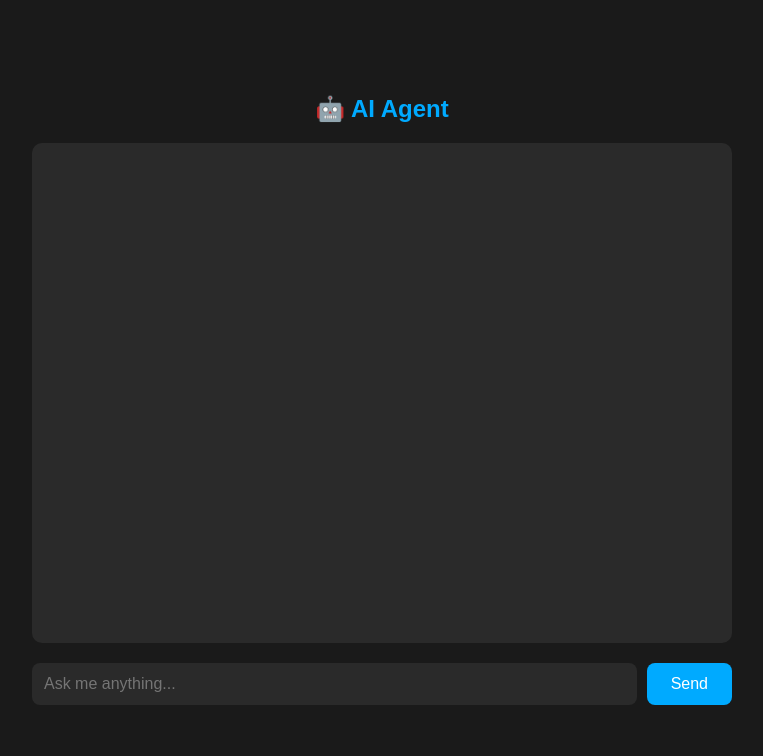
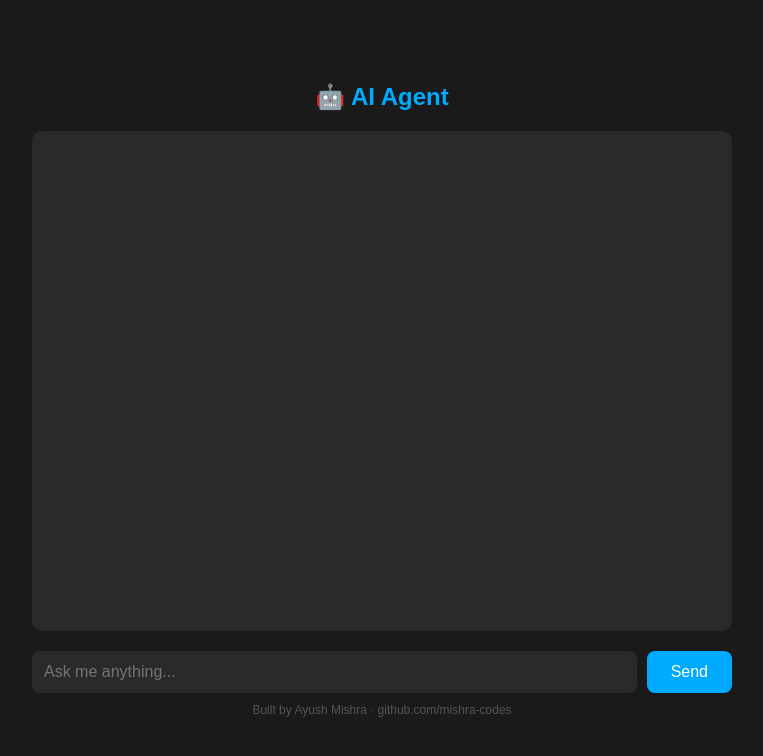
Before and after one commit to mishra-codes/chatbot-usingGroq, a Flask app: page / in a window 1280 px wide. Shown: the top 756 px of the page, without its empty margins (258-1021 px from the left). Run offline with Flask 3, Linux system fonts and the light colour scheme; parts of the project's set-up code (start-up, migrations or seed data) failed here and were passed over.

Commit message:
added my watermark

```diff
--- a/templates/index.html
+++ b/templates/index.html
@@ -3,7 +3,7 @@
 <head>
     <meta charset="UTF-8">
     <meta name="viewport" content="width=device-width, initial-scale=1.0">
-    <title>AI Agent</title>
+    <title>AI Agent by Ayush Mishra</title>
     <style>
         * {
             margin: 0;
@@ -174,5 +174,8 @@
         });
     </script>
 
+    <p style="color: #555; font-size: 12px; margin-top: 10px;">
+    Built by Ayush Mishra · github.com/mishra-codes
+</p>
 </body>
 </html>
```
